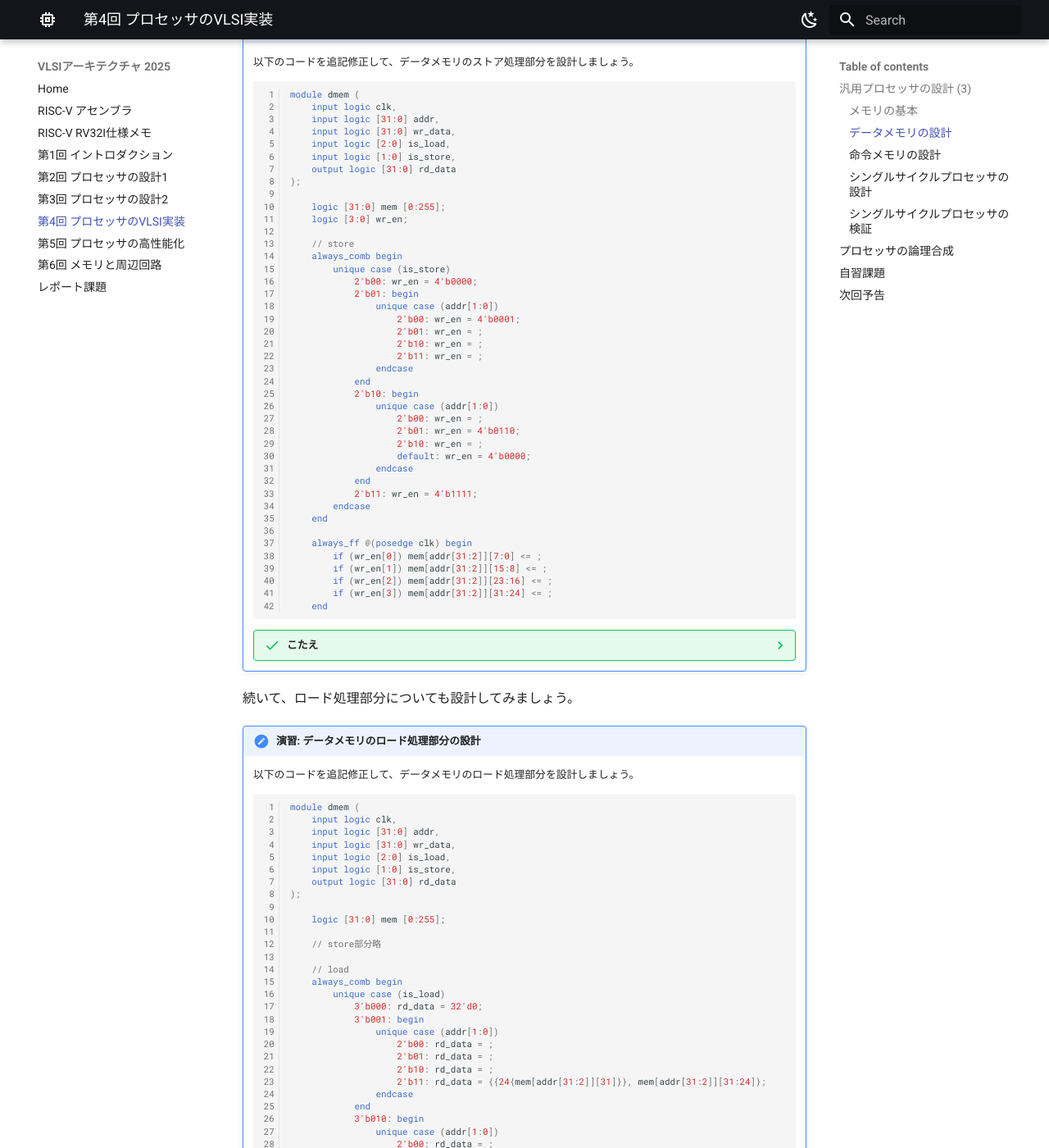
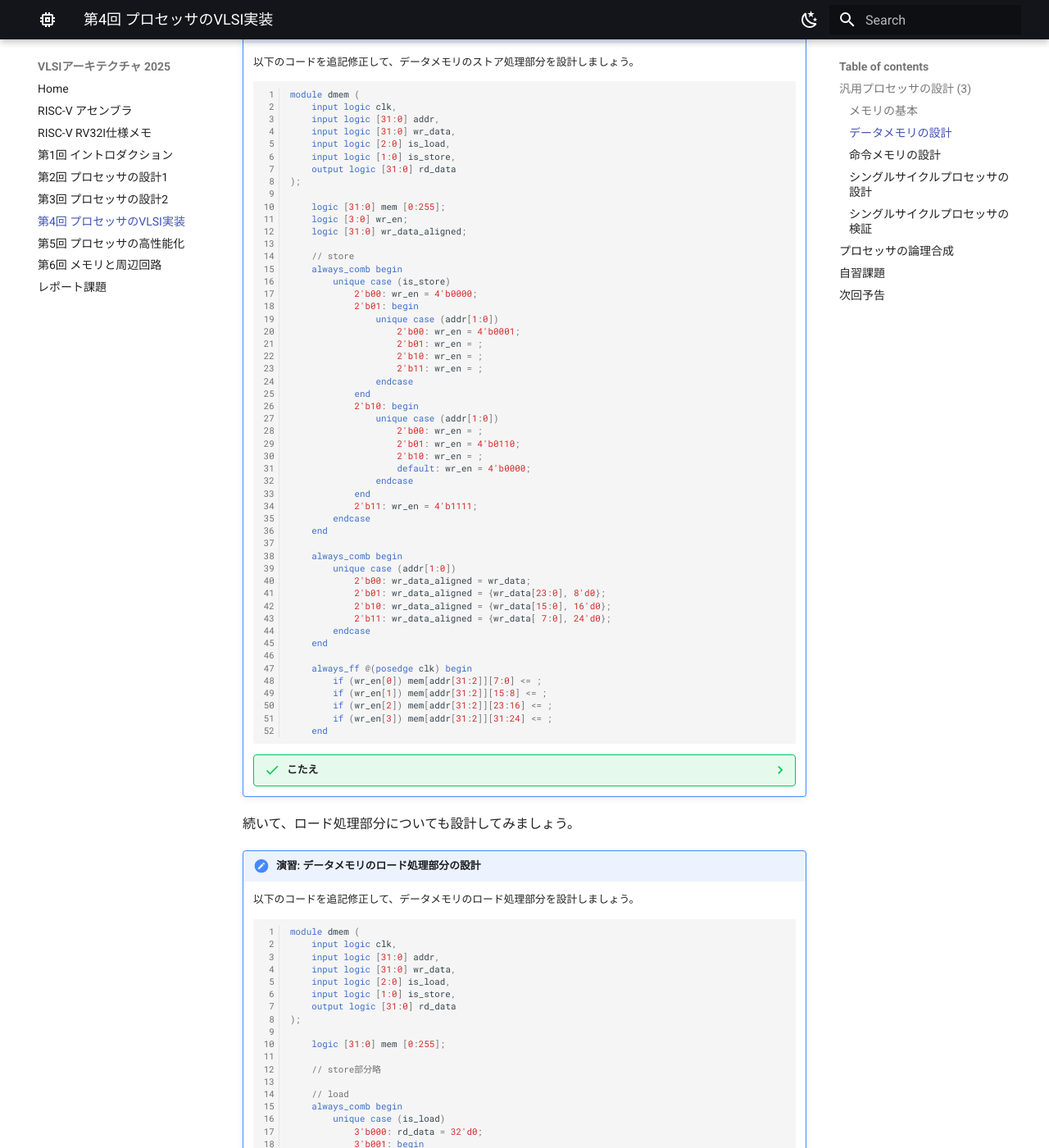
Before and after one commit to eeic-vlsi/2025, an MkDocs documentation site: the page built from docs/week4.md, in a window 1280 px wide and 1400 px high, scrolled down 5103 px. Shown: the whole window at 82% size. Built offline with MkDocs 1.6.1 and Material for MkDocs 9.7.7, drawn with Linux system fonts in a browser that asks for light colours; some of the changed text lies outside the part shown.

Commit message:
Update pages

````diff
--- a/docs/week4.md
+++ b/docs/week4.md
@@ -94,6 +94,7 @@ LB、LBU、SBで1Byteのデータを扱う場合にも4Byteのそれぞれにつ
 
         logic [31:0] mem [0:255];
         logic [3:0] wr_en;
+        logic [31:0] wr_data_aligned;
 
         // store
         always_comb begin
@@ -119,6 +120,15 @@ LB、LBU、SBで1Byteのデータを扱う場合にも4Byteのそれぞれにつ
             endcase
         end
 
+        always_comb begin
+            unique case (addr[1:0])
+                2'b00: wr_data_aligned = wr_data;
+                2'b01: wr_data_aligned = {wr_data[23:0], 8'd0};
+                2'b10: wr_data_aligned = {wr_data[15:0], 16'd0};
+                2'b11: wr_data_aligned = {wr_data[ 7:0], 24'd0};
+            endcase
+        end
+
         always_ff @(posedge clk) begin
             if (wr_en[0]) mem[addr[31:2]][7:0] <= ;
             if (wr_en[1]) mem[addr[31:2]][15:8] <= ;
@@ -139,6 +149,7 @@ LB、LBU、SBで1Byteのデータを扱う場合にも4Byteのそれぞれにつ
 
             logic [31:0] mem [0:255];
             logic [3:0] wr_en;
+            logic [31:0] wr_data_aligned;
 
             // store
             always_comb begin
@@ -164,11 +175,20 @@ LB、LBU、SBで1Byteのデータを扱う場合にも4Byteのそれぞれにつ
                 endcase
             end
 
+            always_comb begin
+                unique case (addr[1:0])
+                    2'b00: wr_data_aligned = wr_data;
+                    2'b01: wr_data_aligned = {wr_data[23:0], 8'd0};
+                    2'b10: wr_data_aligned = {wr_data[15:0], 16'd0};
+                    2'b11: wr_data_aligned = {wr_data[ 7:0], 24'd0};
+                endcase
+            end
+
             always_ff @(posedge clk) begin
-                if (wr_en[0]) mem[addr[31:2]][7:0] <= wr_data[7:0];
-                if (wr_en[1]) mem[addr[31:2]][15:8] <= wr_data[15:8];
-                if (wr_en[2]) mem[addr[31:2]][23:16] <= wr_data[23:16];
-                if (wr_en[3]) mem[addr[31:2]][31:24] <= wr_data[31:24];
+                if (wr_en[0]) mem[addr[31:2]][7:0] <= wr_data_aligned[7:0];
+                if (wr_en[1]) mem[addr[31:2]][15:8] <= wr_data_aligned[15:8];
+                if (wr_en[2]) mem[addr[31:2]][23:16] <= wr_data_aligned[23:16];
+                if (wr_en[3]) mem[addr[31:2]][31:24] <= wr_data_aligned[31:24];
             end
         ```
 
@@ -309,6 +329,7 @@ LB、LBU、SBで1Byteのデータを扱う場合にも4Byteのそれぞれにつ
 
             logic [31:0] mem [0:255];
             logic [3:0] wr_en;
+            logic [31:0] wr_data_aligned;
 
             // store
             always_comb begin
@@ -334,11 +355,20 @@ LB、LBU、SBで1Byteのデータを扱う場合にも4Byteのそれぞれにつ
                 endcase
             end
 
+            always_comb begin
+                unique case (addr[1:0])
+                    2'b00: wr_data_aligned = wr_data;
+                    2'b01: wr_data_aligned = {wr_data[23:0], 8'd0};
+                    2'b10: wr_data_aligned = {wr_data[15:0], 16'd0};
+                    2'b11: wr_data_aligned = {wr_data[ 7:0], 24'd0};
+                endcase
+            end
+
             always_ff @(posedge clk) begin
-                if (wr_en[0]) mem[addr[31:2]][7:0] <= wr_data[7:0];
-                if (wr_en[1]) mem[addr[31:2]][15:8] <= wr_data[15:8];
-                if (wr_en[2]) mem[addr[31:2]][23:16] <= wr_data[23:16];
-                if (wr_en[3]) mem[addr[31:2]][31:24] <= wr_data[31:24];
+                if (wr_en[0]) mem[addr[31:2]][7:0] <= wr_data_aligned[7:0];
+                if (wr_en[1]) mem[addr[31:2]][15:8] <= wr_data_aligned[15:8];
+                if (wr_en[2]) mem[addr[31:2]][23:16] <= wr_data_aligned[23:16];
+                if (wr_en[3]) mem[addr[31:2]][31:24] <= wr_data_aligned[31:24];
             end
 
             // load
````
Also changed, not shown: other parts of docs/week4.md (+1 -1 lines).
